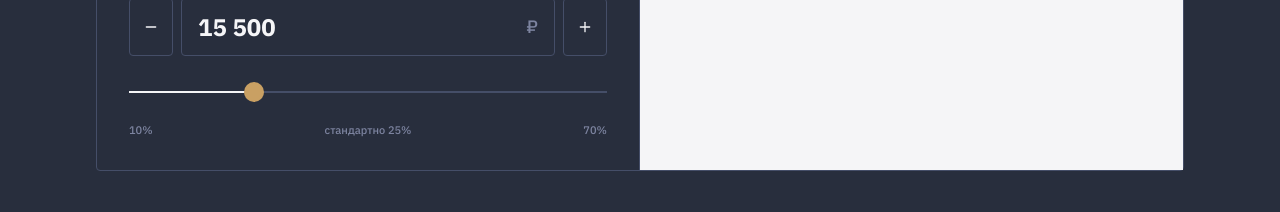
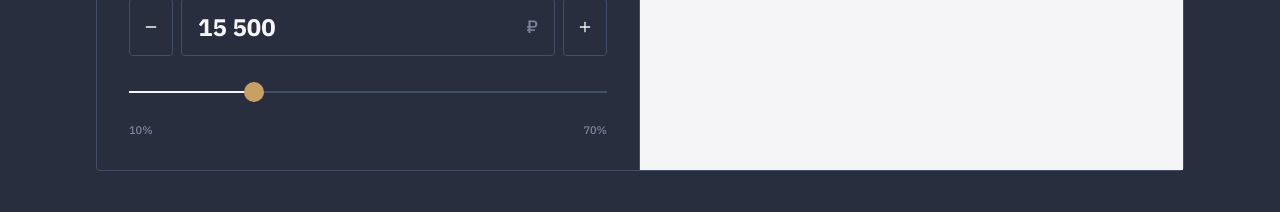
Before and after one commit to Navrazov/nisab, a React (Vite) app: page / in a window 1280 px wide. Shown: the part 920-1132 px from the top of the page. Built offline with nearby package versions, Linux system fonts and the light colour scheme.

Commit message:
procent standart

```diff
--- a/src/components/Calculator.tsx
+++ b/src/components/Calculator.tsx
@@ -345,7 +345,6 @@ export function Calculator() {
                   </div>
                   <div className="mt-2 flex justify-between text-[11px] text-ink-faint">
                     <span>{MIN_DOWN_PAYMENT_PERCENT}%</span>
-                    <span>стандартно 25%</span>
                     <span>{MAX_DOWN_PAYMENT_PERCENT}%</span>
                   </div>
                 </div>
```
